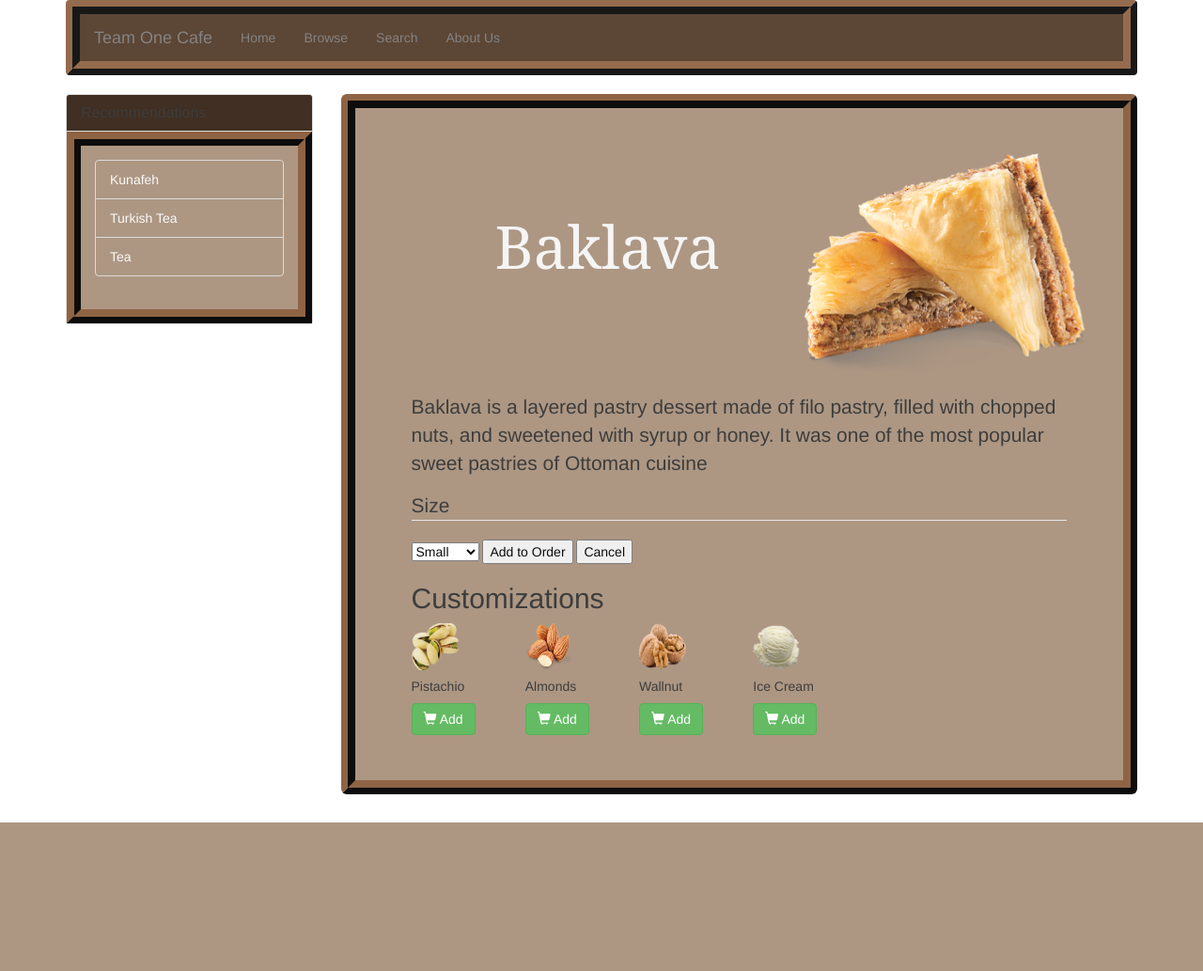
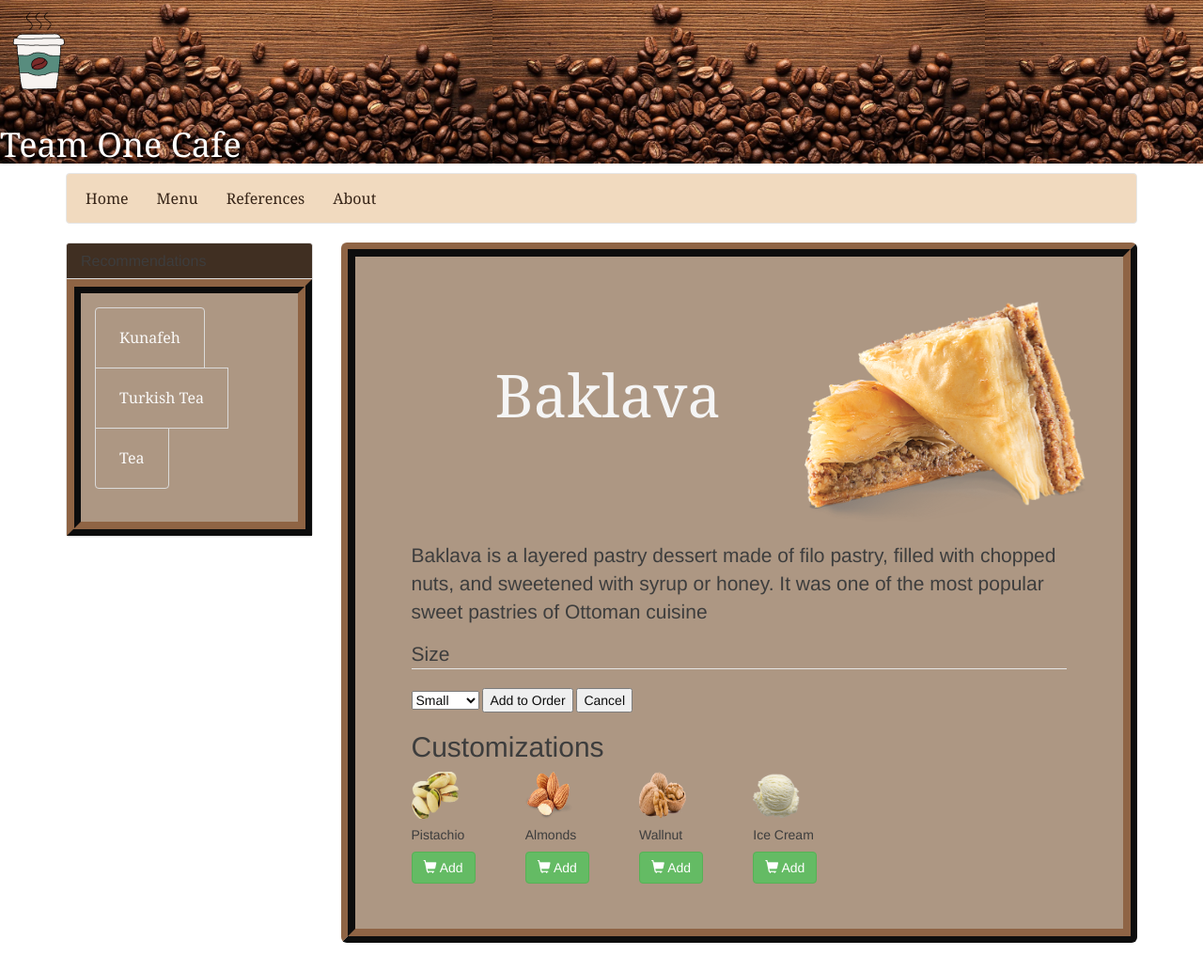
Before and after one commit to rednaksiii/cafe-website, a PHP site: page /baklava.html in a window 1280 px wide; the page is wider, and only the part inside the window is pictured. Shown: that part at 94% size. Before the commit the page ends 875 px from the top of that part, so only its background shows below. Run offline with PHP 8.4, Linux system fonts and the light colour scheme; some libraries are stand-ins or nearby versions; some web fonts are replaced.

Commit message:
some updates

```diff
--- a/baklava.html
+++ b/baklava.html
@@ -3,19 +3,25 @@
 <head>
    <meta charset="utf-8">
    <title>Baklava</title>
+   <meta name="viewport" content="width=device-width, initial-scale=1">
    <link rel="stylesheet" href="https://cdn.jsdelivr.net/npm/bootstrap@3.3.7/dist/css/bootstrap.min.css" integrity="sha384-BVYiiSIFeK1dGmJRAkycuHAHRg32OmUcww7on3RYdg4Va+PmSTsz/K68vbdEjh4u" crossorigin="anonymous">
    <link rel="stylesheet" href="https://bootswatch.com/3/superhero/bootstrap.min.css" type="text/css">
    <link rel="stylesheet" href="style-1.css">
 </head>
 <body>
+   <main>
+      <header>
+         <img src= "images/logo2.png" alt = "logo"/>
+         <h1>Team One Cafe</h1>
+      </header>
+   </main>
    <div class="container">
       <nav class="navbar navbar-default" role="navigation">
-         <a class="navbar-brand" href="#">Team One Cafe</a>
-         <ul class="nav navbar-nav">
+         <ul id="navi" class="nav navbar nav">
             <li><a href="#">Home</a></li>
-            <li><a href="#">Browse</a></li>
-            <li><a href="#">Search</a></li>
-            <li><a href="#">About Us</a></li>
+            <li><a href="#">Menu</a></li>
+            <li><a href="#">References</a></li>
+            <li><a href="#">About</a></li>
          </ul>
       </nav>
       <div class="row">
--- a/style-1.css
+++ b/style-1.css
@@ -1,6 +1,21 @@
+header
+{
+	margin: 0;
+	padding: 0;
+	font-size: 100%;
+	font-family: Georgia, Cambria, "Times New Roman", serif;
+	vertical-align: baseline;
+	border: 0;
+	background-color: white;
+	background-image: url("images/coffeebean.jpg");
+	background-size: contain;
+	color: white;
+}
+
 .image-container {
     position: relative;
     left: 60%;
+    max-width: 100;
 }
 
 .image-text {
@@ -36,15 +51,24 @@ h1 {
     font-family: Georgia;
  }
 
-nav {
-    background-color:#a9927d;
-   /* background-image:url("images/coffeebean.jpg"); */
-    opacity: 0.95;
-    background-size:contain;
+.navbar {
+    background-color: #F1DABF;
+	padding: 2px;
+	padding-bottom: 0;
 }
 
-.navbar {
-    border: 4mm ridge rgba(54, 36, 23, 1);
+#navi {
+	padding-bottom: 0;
+	margin-bottom: 0;
+}
+
+ul {
+	list-style-type: none;
+	margin: 0;
+	padding: 0;
+	overflow: hidden;
+	font-family: Georgia, Cambria, "Times New Roman", serif;
+	font-size: 16px;
 }
 
 .jumbotron {
@@ -67,17 +91,52 @@ nav {
     opacity: 0.95;
 }
 
-body {
-    /* background-image:url("images/wallpaper-6.jpg"); */
-}
+ul {
+    list-style: none;
+    margin: 0;
+    padding: 0;
+    color: #362417
+  }
 
-.navbar {
-    background-color:#4b3220;;
-    opacity: 0.90;
-}
+  li {
+    float: left;
+  }
+
+  a {
+    display: block;
+    padding: 10px;
+    text-decoration: none;
+    font-size: 16px;
+    color:#362417;
+  }
+
+
 
 /*
 .image-container {
 	float: center;
 	position: relative;
 } */
+
+
+@media screen and (max-width: 500px) {
+    .container {
+      width: 90%;
+    }
+
+    .navbar {
+        font-size: larger;
+    }
+
+    .panel-body {
+        font-size: larger;
+    }
+
+    p {
+      font-size: 0.3rem;
+    }
+
+    .container {
+        width: 90%;
+    }
+  }
```
